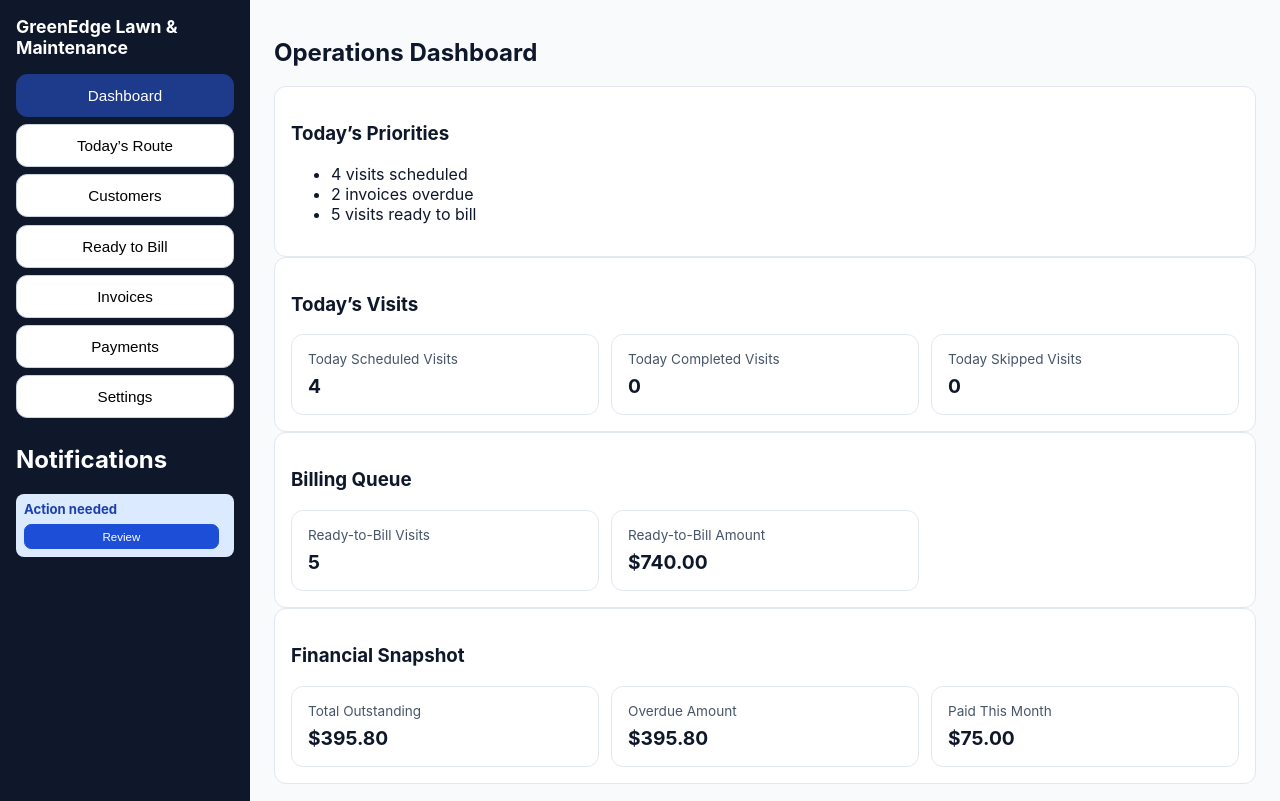
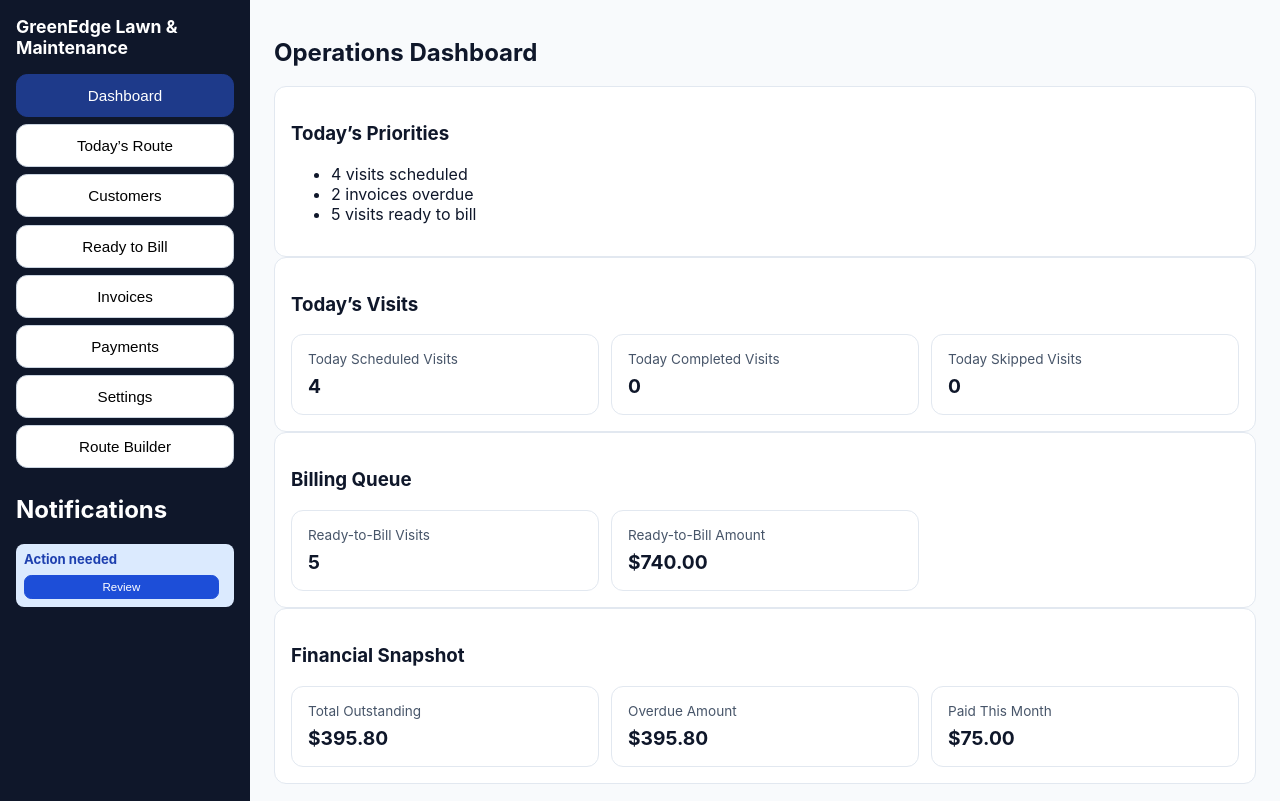
Before and after one commit to mjacquot82-svg/FieldCore-Service, a plain HTML site: page index.html in a window 1280 px wide. Drawn offline with Linux system fonts and the light colour scheme.

Commit message:
Restore route builder module safely

```diff
--- a/index.html
+++ b/index.html
@@ -15,6 +15,7 @@
     <script type="module" src="/src/main.js"></script>
     <script type="module" src="/src/sidebar-notification-dock.js"></script>
     <script type="module" src="/src/route-overdue-highlight.js"></script>
+    <script type="module" src="/src/route-builder.js"></script>
 
   </body>
 </html>
```
